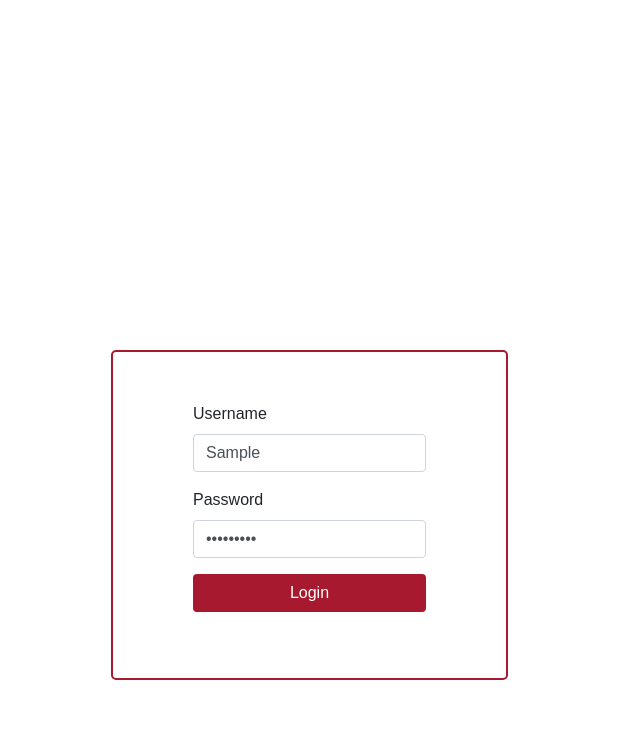
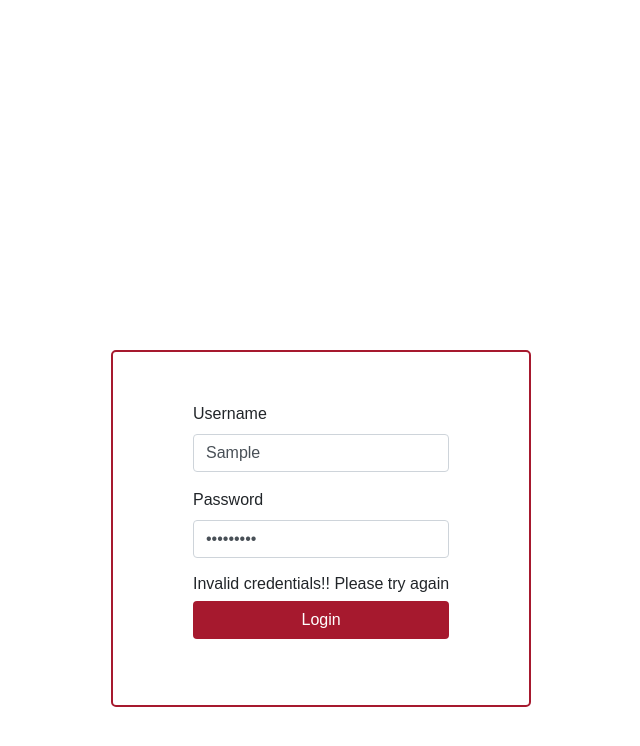
Before and after one commit to sumukhab/SFU-Autograder, an Angular app: page /login in a window 1280 px wide. Both pictures are taken after typing "Sample", "Sample123" into the empty fields and a click on the button "Login". Shown: the top 746 px of the page, without its empty margins (429-1069 px from the left). Built offline with nearby package versions, Linux system fonts and the light colour scheme; no server answers.

Commit message:
Added error messages for wrong credentials

```diff
--- a/src/app/components/login/login.component.html
+++ b/src/app/components/login/login.component.html
@@ -16,6 +16,9 @@
                 <div *ngIf="f.password.errors.required">Password is required</div>
             </div>
         </div>
+        <div *ngIf="showErrorMessage">
+            <h6>Invalid credentials!! Please try again</h6>
+        </div>
         <div class="form-group">
             <button [disabled]="loading" class="btn w-100 login-btn">
                 <span *ngIf="loading" class="spinner-border spinner-border-sm mr-1"></span>
--- a/src/app/components/login/login.component.ts
+++ b/src/app/components/login/login.component.ts
@@ -15,6 +15,7 @@ export class LoginComponent implements OnInit {
     loading = false;
     submitted = false;
     returnUrl: string;
+    showErrorMessage = false;
     error = '';
 
     constructor(
@@ -61,6 +62,8 @@ export class LoginComponent implements OnInit {
                 error => {
                     this.error = error;
                     this.loading = false;
+                    this.showErrorMessage = true;
+
                 });
     }
 }
```
